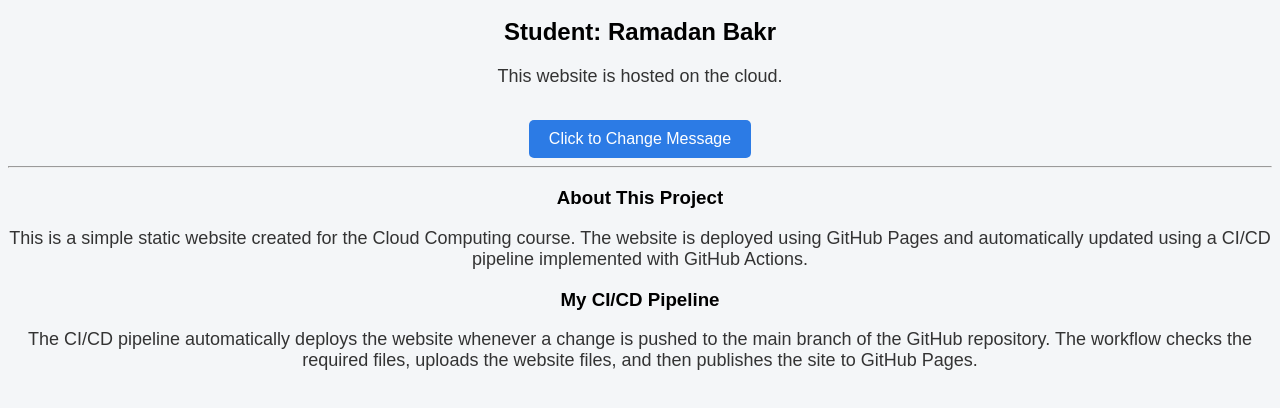
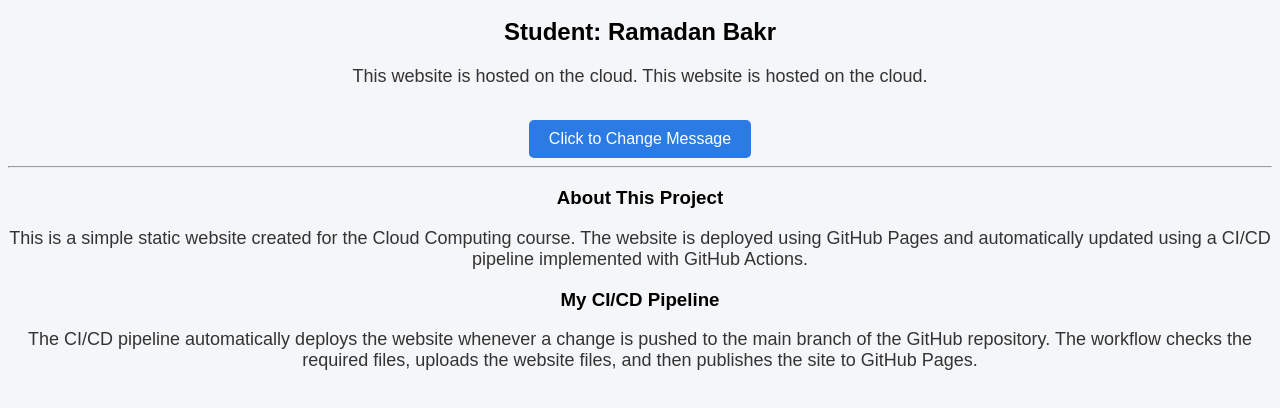
Before and after one commit to RamadanAymanBaker/cloud-beginner-cicd-pages-ramadanbakr, a plain HTML site: page index.html in a window 1280 px wide. Shown: the part 100-508 px from the top of the page. Drawn offline with Linux system fonts and the light colour scheme.

Commit message:
Update index.html

```diff
--- a/index.html
+++ b/index.html
@@ -16,6 +16,7 @@
     <h2>Student: Ramadan Bakr</h2>
 
     <p id="message">
+        This website is hosted on the cloud.
         This website is hosted on the cloud.
     </p>
 
```
